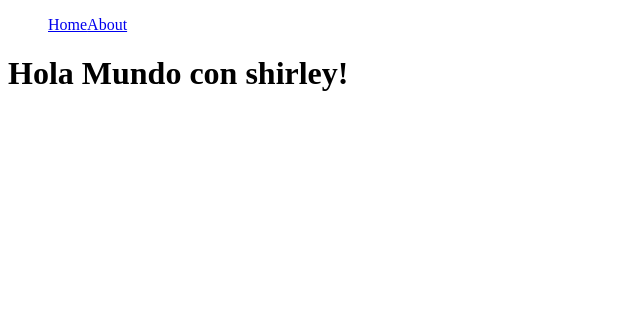
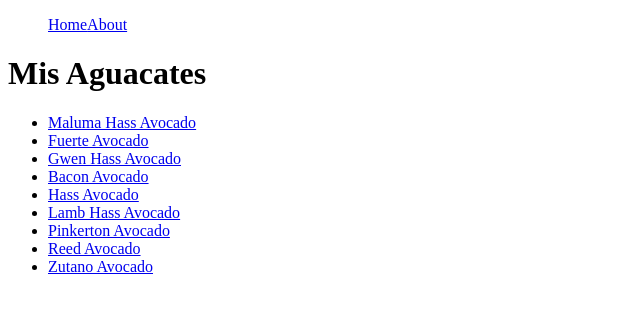
Before and after one commit to shirley-startary/avocatos, a Next.js app: page / in a window 1280 px wide. Shown: the top 310 px of the page, without its empty margins (0-640 px from the left). Built offline with nearby package versions, Linux system fonts and the light colour scheme.

Commit message:
agrega lista de aguacates en la UI consumiendo api

```diff
--- a/pages/index.tsx
+++ b/pages/index.tsx
@@ -1,13 +1,25 @@
-import React from "react";
+import React, { useEffect, useState } from "react";
 import Navbar from "../components/Navbar/Navbar";
 
-const Home = () => {
+const HomePage = () => {
+    const [productList, setProductList] = useState<TProduct[]>([]);
+
+    useEffect(()=>{
+        window.fetch('/api/avo')
+        .then(response => response.json())
+        .then(({ data }) => setProductList(data))
+    }, [])
+
     return (
         <div>
             <Navbar/>
-            <h1>Hola Mundo con shirley!</h1>
+            <h1>Mis Aguacates</h1>
+            <ul>
+                {productList.map(product => <li><a href={`/product/${product.id}`}>{product.name}</a></li> )}
+
+            </ul>
         </div>
     )
 }
 
-export default Home;
+export default HomePage;
```
